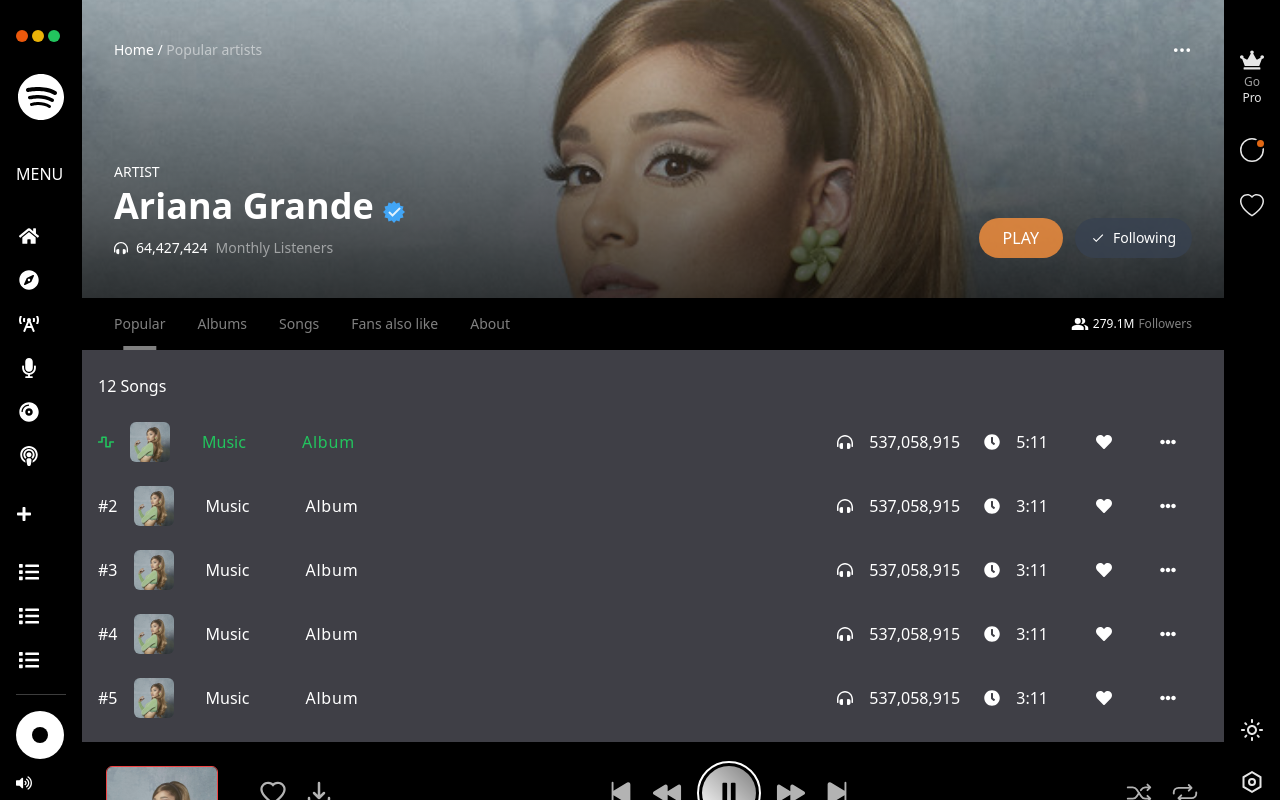
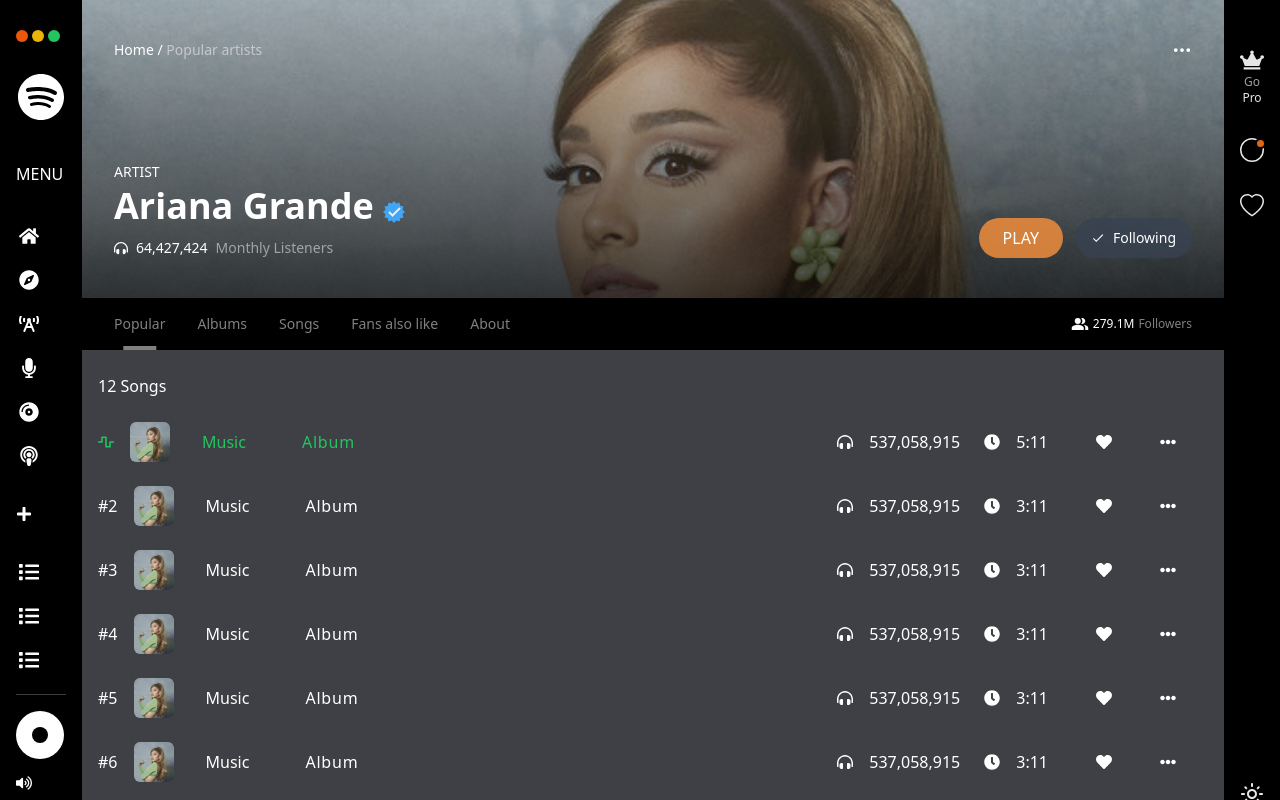
Before and after one commit to Haybuka/Spotify-Clone, a React (Create React App) app: page / in a window 1280 px wide. Shown: the top 800 px of the page. Built offline with nearby package versions, Linux system fonts and the light colour scheme.

Commit message:
changed height of musiclist

```diff
--- a/src/component/AlbumList/MusicList.css
+++ b/src/component/AlbumList/MusicList.css
@@ -1,5 +1,5 @@
 .MusicList-List{
-    @apply overflow-y-scroll scroll-smooth h-80 text-white;
+    @apply overflow-y-scroll scroll-smooth h-96 text-white;
     scrollbar-width: none;
 }
 .MusicList-List .active{
```
